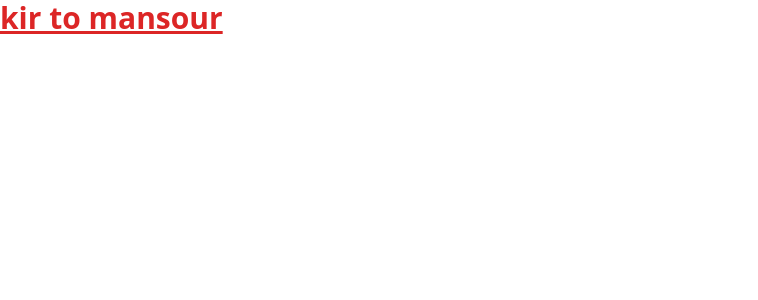
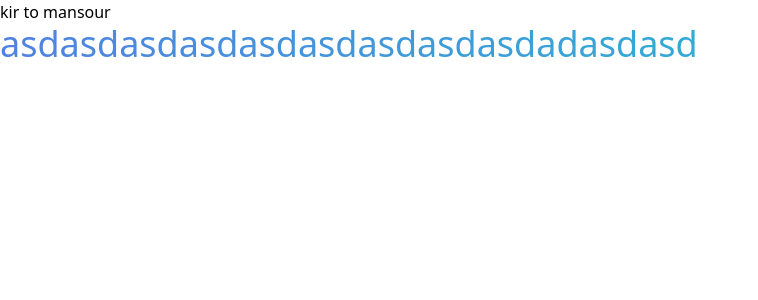
Before and after one commit to Byeto-Company/healthcare-landing, a Nuxt app: page / in a window 1280 px wide. Shown: the top 300 px of the page, without its empty margins (0-758 px from the left). Built offline with nearby package versions, Linux system fonts and the light colour scheme.

Commit message:
Commit all changes

```diff
--- a/app.vue
+++ b/app.vue
@@ -1,5 +1,6 @@
 <template>
-  <h1 class="text-3xl text-red-600 font-bold underline">
-    kir to mansour
-  </h1>
+    <h1 class="">
+        kir to mansour
+        <Button test="asdad"></Button>
+    </h1>
 </template>
--- a/assets/css/tailwind.css
+++ b/assets/css/tailwind.css
@@ -1,3 +1,29 @@
 @tailwind base;
 @tailwind components;
 @tailwind utilities;
+
+:root {
+    --color-primary: 220 70% 60%;
+    --color-primary-100: 220 70% 95%;
+    --color-primary-200: 220 70% 85%;
+    --color-primary-300: 220 70% 75%;
+    --color-primary-400: 220 70% 65%;
+    --color-primary-500: 220 70% 55%;
+    --color-primary-600: 220 70% 45%;
+    --color-primary-700: 220 70% 35%;
+    --color-primary-800: 220 70% 25%;
+    --color-primary-900: 220 70% 15%;
+    --color-primary-950: 220 70% 5%;
+
+    --color-secondary: 179 79% 45%;
+    --color-secondary-100: 179 79% 95%;
+    --color-secondary-200: 179 79% 85%;
+    --color-secondary-300: 179 79% 75%;
+    --color-secondary-400: 179 79% 65%;
+    --color-secondary-500: 179 79% 55%;
+    --color-secondary-600: 179 79% 45%;
+    --color-secondary-700: 179 79% 35%;
+    --color-secondary-800: 179 79% 25%;
+    --color-secondary-900: 179 79% 15%;
+    --color-secondary-950: 179 79% 5%;
+}
--- /dev/null
+++ b/components/Button.vue
@@ -0,0 +1,9 @@
+<script setup lang="ts">
+    defineProps(["test"])
+</script>
+
+<template>
+    <div class="bg-gradient-to-r from-primary to-secondary text-gradient text-4xl">
+        asdasdasdasdasdasdasdasdasdadasdasd
+    </div>
+</template>
--- /dev/null
+++ b/middleware/auth.ts
@@ -0,0 +1,6 @@
+// export default defineNuxtRouteMiddleware((to, from) => {
+//     // isAuthenticated() is an example method verifying if a user is authenticated
+//     if (isAuthenticated() === false) {
+//         return navigateTo('/login')
+//     }
+// })
--- a/nuxt.config.ts
+++ b/nuxt.config.ts
@@ -2,10 +2,13 @@
 export default defineNuxtConfig({
  devtools: { enabled: false },
  css: ['~/assets/css/tailwind.css'],
+
  postcss: {
 					plugins: {
 									tailwindcss: {},
 									autoprefixer: {},
 					},
 	},
+
+ compatibilityDate: '2024-08-24',
 })
--- a/tailwind.config.js
+++ b/tailwind.config.js
@@ -1,4 +1,6 @@
-/** @type {import('tailwindcss').Config} */
+const plugin = require("tailwindcss/plugin");
+
+/** @type {import("tailwindcss").Config} */
 module.exports = {
     content: [
         "./components/**/*.{js,vue,ts}",
@@ -6,10 +8,48 @@ module.exports = {
         "./pages/**/*.vue",
         "./plugins/**/*.{js,ts}",
         "./app.vue",
-		"./error.vue",
+        "./error.vue"
     ],
     theme: {
-		extend: {},
+        extend: {
+            colors: {
+                primary: {
+                    DEFAULT: "hsl(var(--color-primary) / <alpha-value>)",
+                    100: "hsl(var(--color-primary-100) / <alpha-value>)",
+                    200: "hsl(var(--color-primary-200) / <alpha-value>)",
+                    300: "hsl(var(--color-primary-300) / <alpha-value>)",
+                    400: "hsl(var(--color-primary-400) / <alpha-value>)",
+                    500: "hsl(var(--color-primary-500) / <alpha-value>)",
+                    600: "hsl(var(--color-primary-600) / <alpha-value>)",
+                    700: "hsl(var(--color-primary-700) / <alpha-value>)",
+                    800: "hsl(var(--color-primary-800) / <alpha-value>)",
+                    900: "hsl(var(--color-primary-900) / <alpha-value>)",
+                    950: "hsl(var(--color-primary-950) / <alpha-value>)"
                 },
-	plugins: [],
+                secondary: {
+                    DEFAULT: "hsl(var(--color-secondary) / <alpha-value>)",
+                    100: "hsl(var(--color-secondary-100) / <alpha-value>)",
+                    200: "hsl(var(--color-secondary-200) / <alpha-value>)",
+                    300: "hsl(var(--color-secondary-300) / <alpha-value>)",
+                    400: "hsl(var(--color-secondary-400) / <alpha-value>)",
+                    500: "hsl(var(--color-secondary-500) / <alpha-value>)",
+                    600: "hsl(var(--color-secondary-600) / <alpha-value>)",
+                    700: "hsl(var(--color-secondary-700) / <alpha-value>)",
+                    800: "hsl(var(--color-secondary-800) / <alpha-value>)",
+                    900: "hsl(var(--color-secondary-900) / <alpha-value>)",
+                    950: "hsl(var(--color-secondary-950) / <alpha-value>)"
                 }
+            }
+        }
+    },
+    plugins: [
+        plugin(function({ addUtilities }) {
+            addUtilities({
+                ".text-gradient": {
+                    "-webkit-background-clip": "text",
+                    "-webkit-text-fill-color": "transparent"
+                }
+            });
+        })
+    ]
+};
```
Lines whose indentation alone changed are shown as unchanged.
